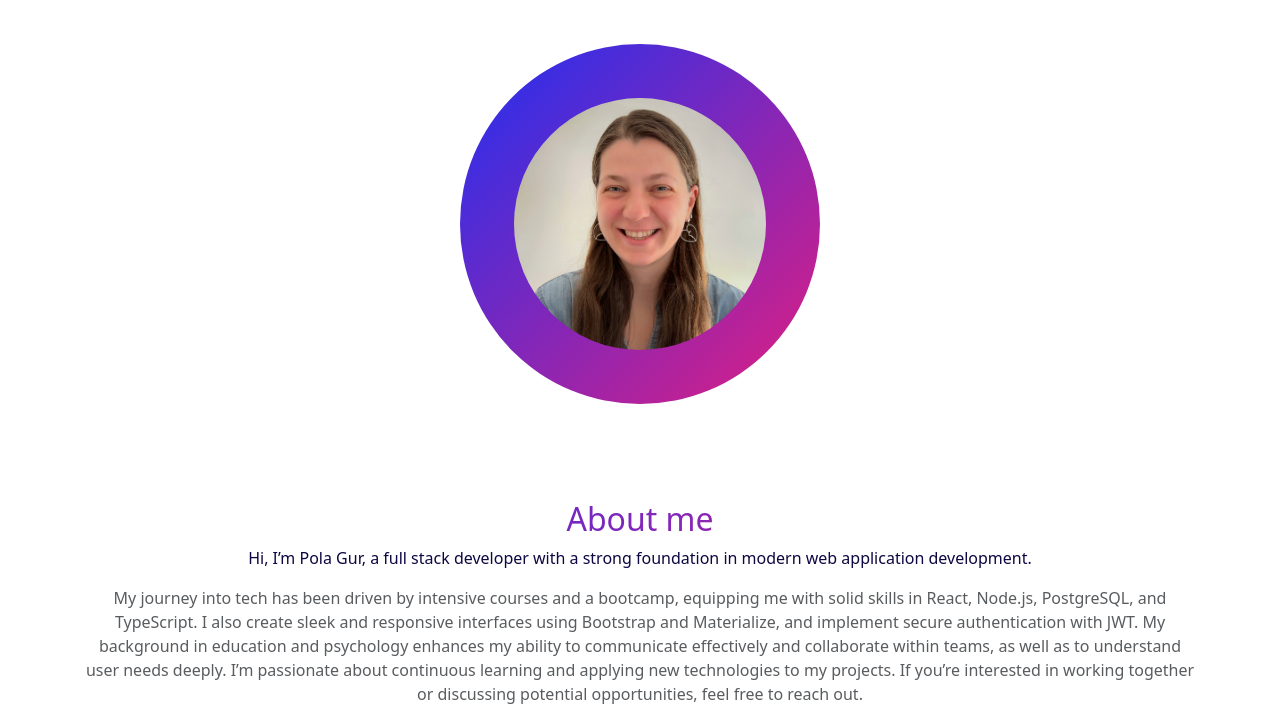
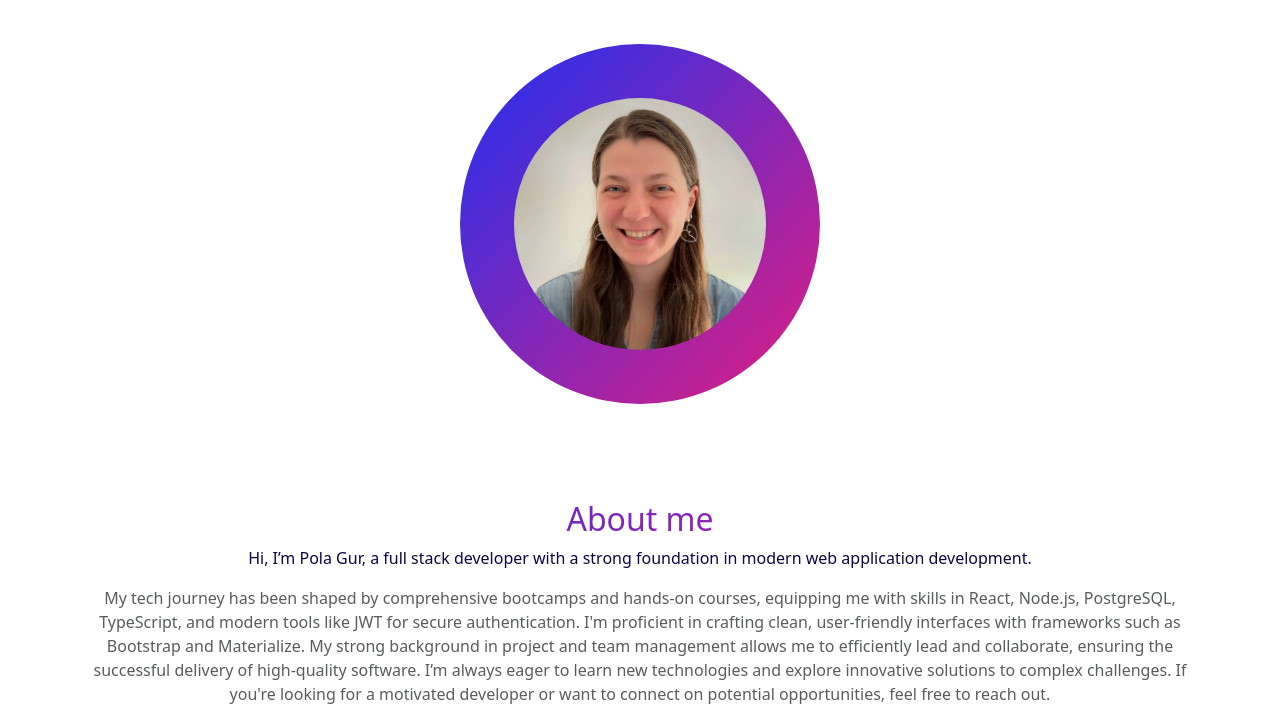
Before and after one commit to Pola-Gur/Portfolio_Pola_Gur, a plain HTML site: page index.html in a window 1280 px wide. Shown: the part 397-1116 px from the top of the page. Drawn offline with nearby package versions, Linux system fonts and the light colour scheme.

Commit message:
updated about section

```diff
--- a/index.html
+++ b/index.html
@@ -67,8 +67,9 @@
                         <div class="text-center">
                             <h2 class="text-gradient">About me</h2>
                             <p>Hi, I’m Pola Gur, a full stack developer with a strong foundation in modern web application development.</p>
-                            <p class="text-muted">My journey into tech has been driven by intensive courses and a bootcamp, equipping me with solid skills in React, Node.js, PostgreSQL, and TypeScript. I also create sleek and responsive interfaces using Bootstrap and Materialize, and implement secure authentication with JWT.
-                                My background in education and psychology enhances my ability to communicate effectively and collaborate within teams, as well as to understand user needs deeply. I’m passionate about continuous learning and applying new technologies to my projects. If you’re interested in working together or discussing potential opportunities, feel free to reach out.
+                            <p class="text-muted">My tech journey has been shaped by comprehensive bootcamps and hands-on courses, equipping me with skills in React, Node.js, PostgreSQL, TypeScript, and modern tools like JWT for secure authentication.
+                                I'm proficient in crafting clean, user-friendly interfaces with frameworks such as Bootstrap and Materialize. My strong background in project and team management allows me to efficiently lead and collaborate, ensuring the successful delivery of high-quality software. I’m always eager to learn new technologies and explore innovative solutions to complex challenges.
+                                If you're looking for a motivated developer or want to connect on potential opportunities, feel free to reach out.
                                 </p>
                         </div>
                     </div>
```
